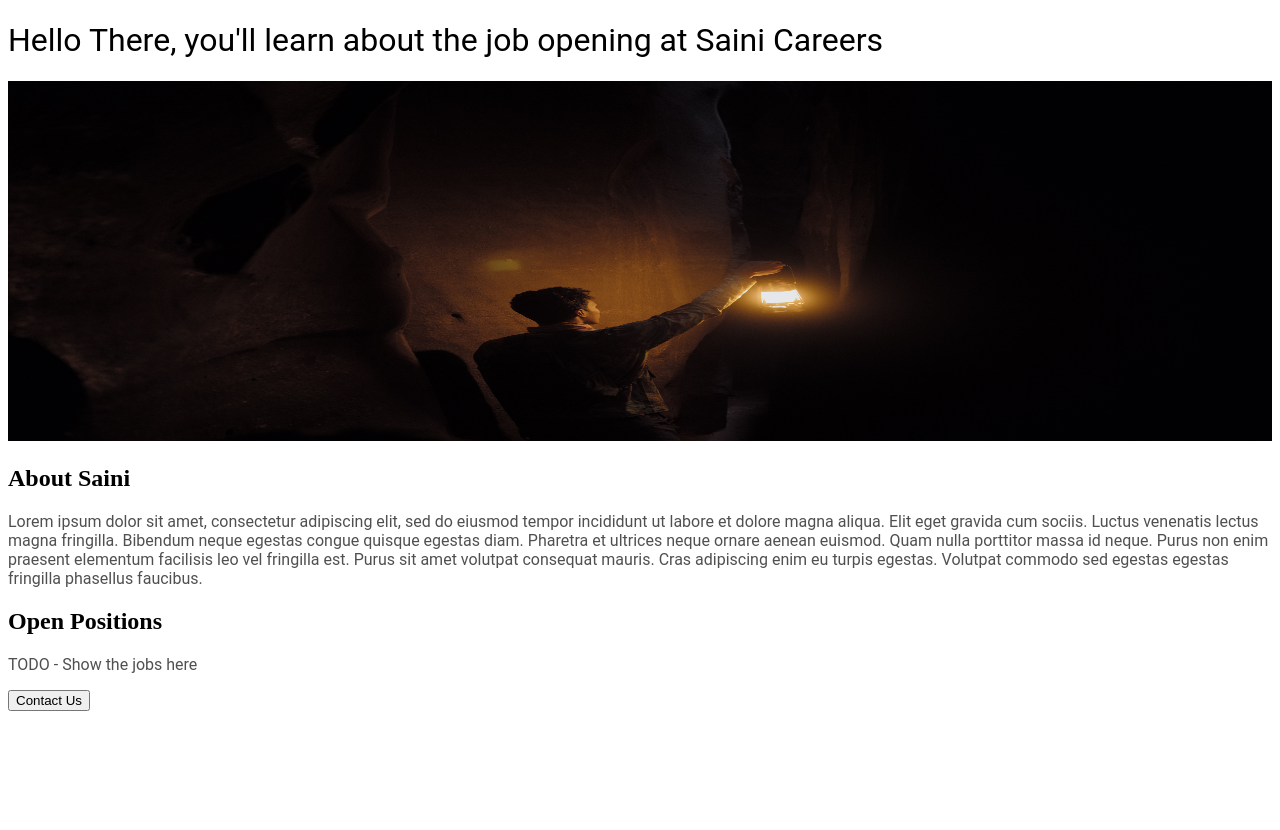
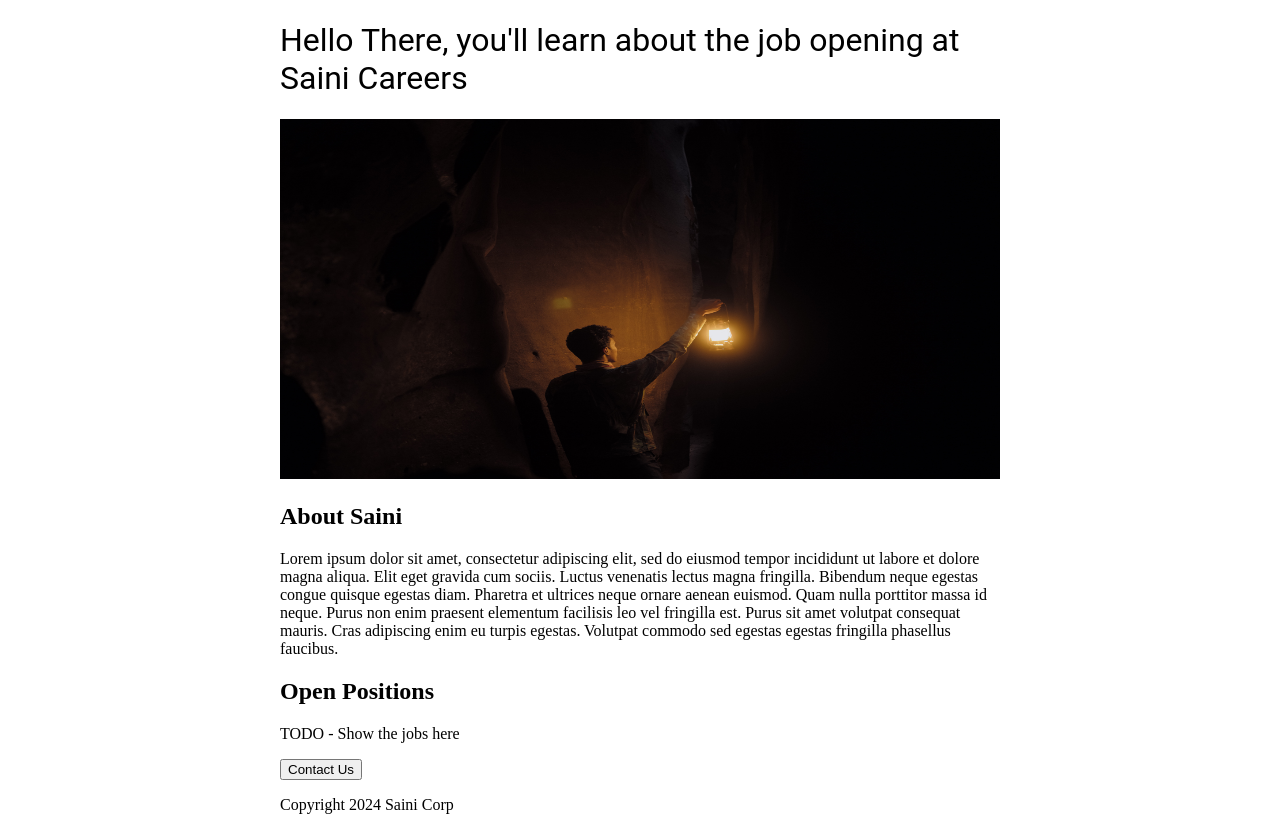
Before and after one commit to dsaini95/Saini-website, a Flask app: page / in a window 1280 px wide. Before the commit the page ends 711 px from the top, so only its background shows below. Run offline with Flask 3, Linux system fonts and the light colour scheme.

Commit message:
added html and css

```diff
--- a/templates/home.html
+++ b/templates/home.html
@@ -16,20 +16,29 @@
 
        }
 
-       p {
+       .bodytext {
          font-family: Roboto;
          color: rgb(80, 80, 80)
+       }
+       #container {
+         max-width: 720px;
+         margin: 0 auto 0 auto;
        }
      </style>
    </head>
    <body>
+     <div id="container">
      <h1>Hello There, you'll learn about the job opening at Saini Careers</h1>
      <img id="banner"src="https://be20eef7-acf1-4f77-a32f-97a1c7c16fba-00-21wf8jad1qpcs.pike.replit.dev/static/banner.jpeg.jpg"
        height="320">
      <h2>About Saini</h2>
+       <p class="bodytext">
      <p>Lorem ipsum dolor sit amet, consectetur adipiscing elit, sed do eiusmod tempor incididunt ut labore et dolore magna aliqua. Elit eget gravida cum sociis. Luctus venenatis lectus magna fringilla. Bibendum neque egestas congue quisque egestas diam. Pharetra et ultrices neque ornare aenean euismod. Quam nulla porttitor massa id neque. Purus non enim praesent elementum facilisis leo vel fringilla est. Purus sit amet volutpat consequat mauris. Cras adipiscing enim eu turpis egestas. Volutpat commodo sed egestas egestas fringilla phasellus faucibus.</p>
      <h2>Open Positions</h2>
      <p>TODO - Show the jobs here</p>
-     <button>Contact Us</button>
+     <div style="text -align:center;">
+       <button>Contact Us</button>
+       <p>Copyright 2024 Saini Corp</p>
+     </div>
    </body>
 </html>
```
